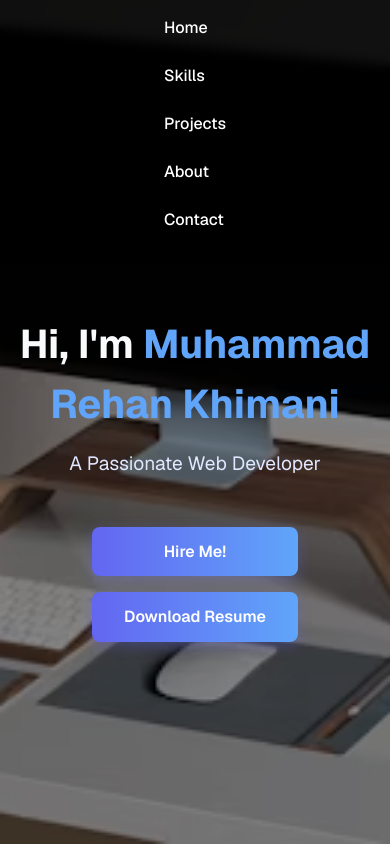
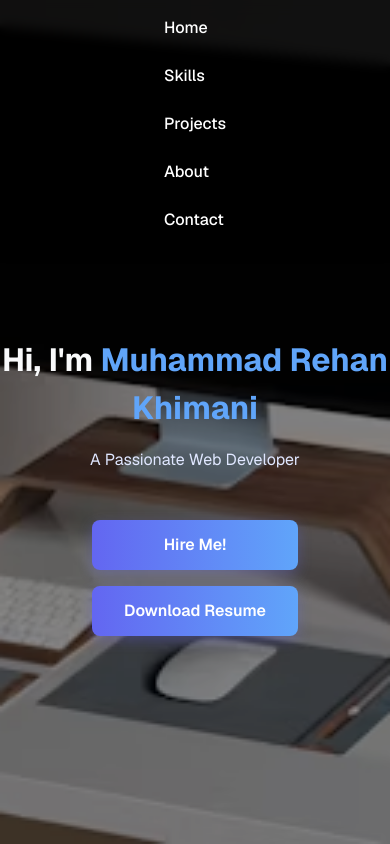
Before and after one commit to rehankhimani/My-React-Portfolio, a Next.js app: page / in a window 390 px wide. Built offline with nearby package versions, Linux system fonts and the light colour scheme.

Commit message:
responsive update

```diff
--- a/src/components/style.css
+++ b/src/components/style.css
@@ -405,9 +405,14 @@
     flex-direction: column;
     gap: 1.5rem;
   }
+  .hero-section {
+    padding-top: 8rem; /* Add more space to account for navbar stack */
+  }
+
   .hero-title {
     font-size: 2.5rem;
   }
+
   .hero-subtitle {
     font-size: 1.2rem;
   }
@@ -450,6 +455,9 @@
     flex-direction: column;
     gap: 1.5rem;
   }
+.hero-section {
+    padding-top: 8rem; /* Add more space to account for navbar stack */
+  }
 
   .hero-title {
     font-size: 2.5rem;
@@ -489,4 +497,15 @@
     font-size: 1rem;
     padding: 1rem;
   }
+ hero-section {
+    padding-top: 9rem;
+  }
+
+  .hero-title {
+    font-size: 2rem;
+  }
+
+  .hero-subtitle {
+    font-size: 1rem;
+  }
 }
```
